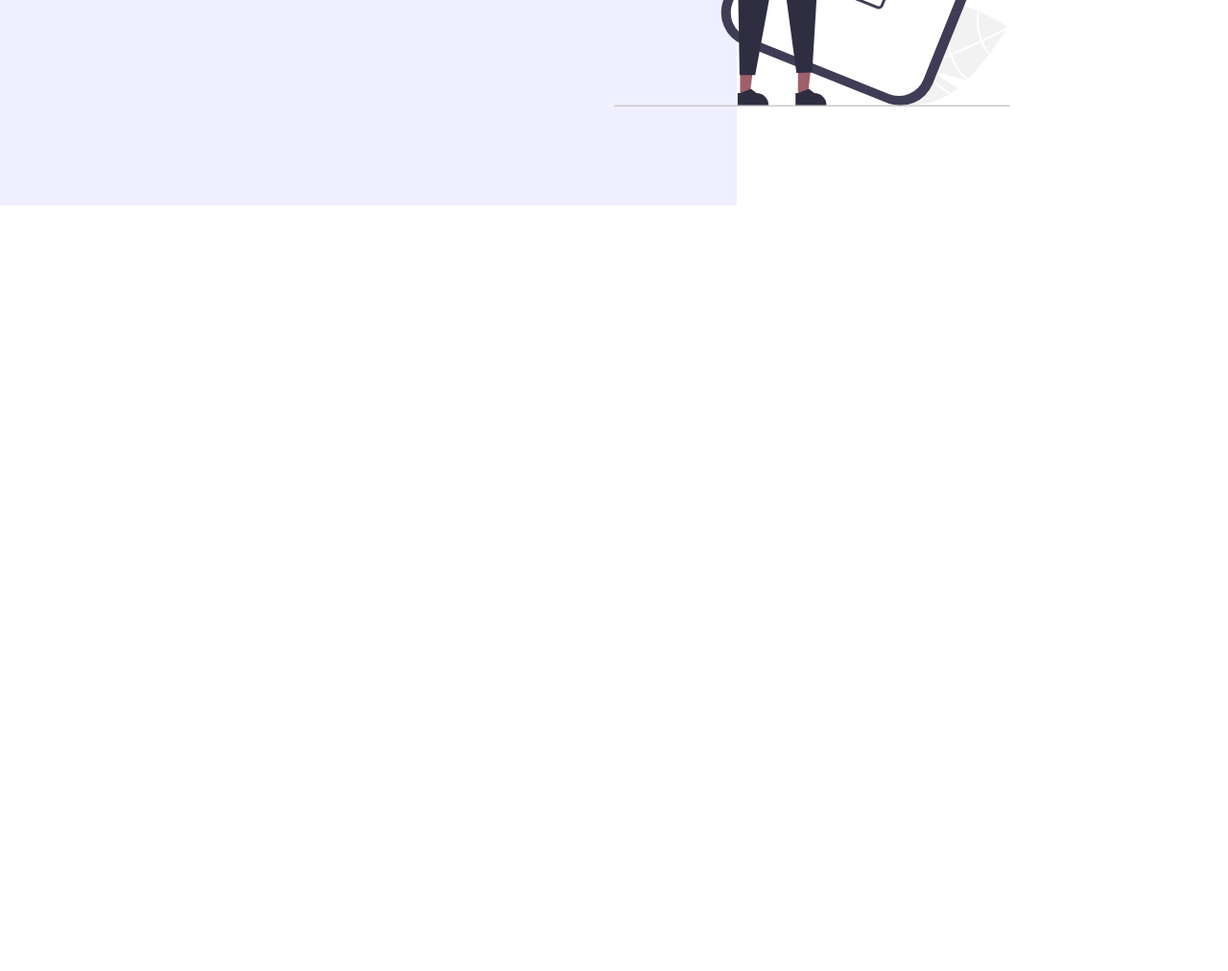
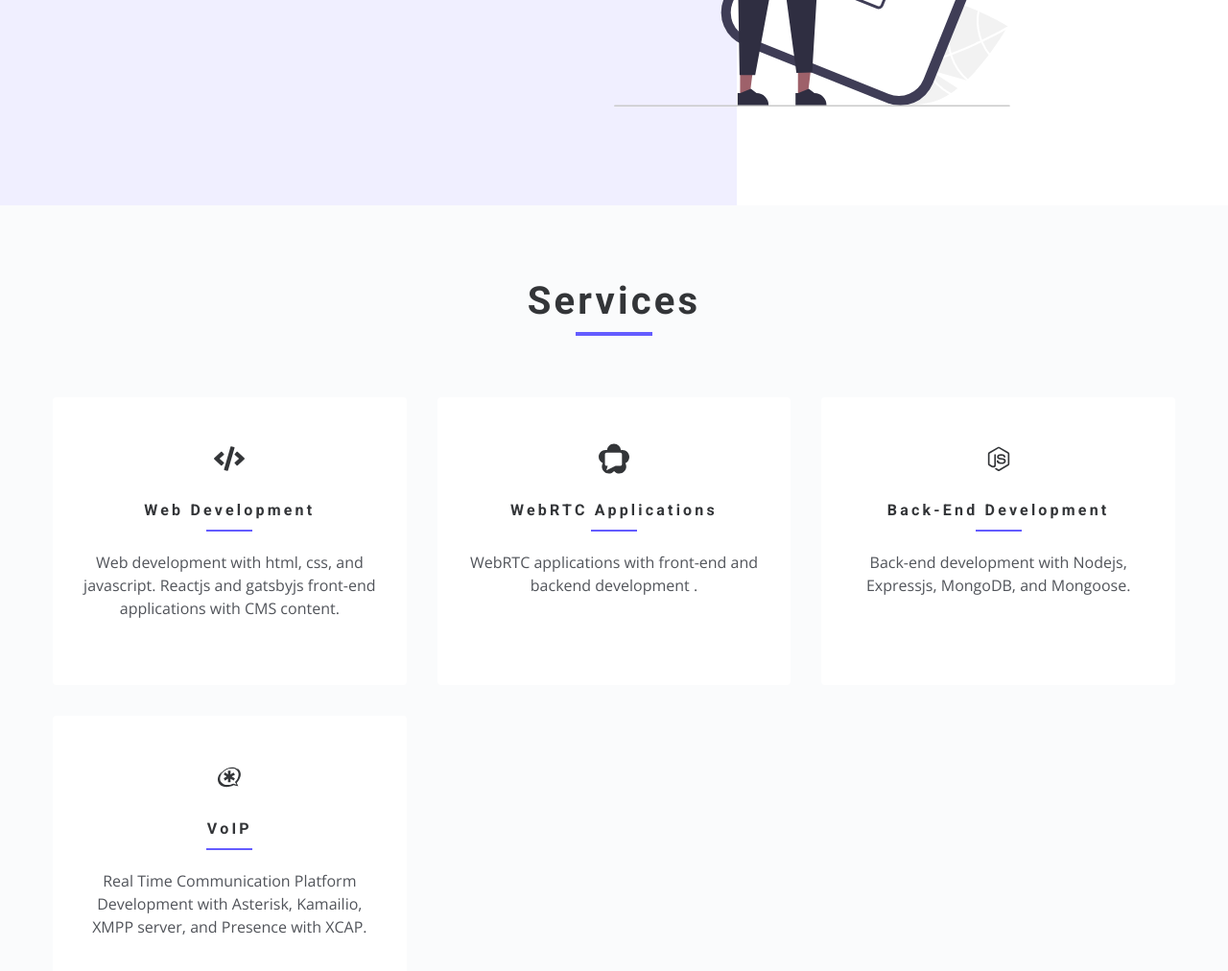
Before and after one commit to scudella/portfolio-actions, a Gatsby site: page / in a window 1280 px wide. Shown: the part 586-1598 px from the top of the page at 96% size. Before the commit the page ends 800 px from the top, so only its background shows below. Built offline with nearby package versions, Linux system fonts and the light colour scheme; Gatsby itself is replaced by a stand-in of ours.

Commit message:
Services component

```diff
--- a/src/assets/css/main.css
+++ b/src/assets/css/main.css
@@ -73,7 +73,7 @@
 body {
   font-family: var(--ff-secondary);
   background: var(--clr-white);
-  color: var(--clr-grey-1);
+  color: var(--clr-grey-0);
   line-height: 1.5;
   font-size: 0.875rem;
   margin-top: 5rem;
@@ -109,7 +109,7 @@
 }
 p {
   margin-bottom: 1.25rem;
-  color: var(--clr-grey-3);
+  color: var(--clr-grey-1);
 }
 @media screen and (min-width: 800px) {
   h1 {
@@ -191,7 +191,7 @@
   text-align: center;
 }
 .bg-grey {
-  background: var(--clr-grey-10);
+  background: var(--clr-grey-11);
 }
 /* page links */
 
@@ -533,13 +533,13 @@
 }
 .service:hover {
   background: var(--clr-primary-5);
-  color: var(--clr-primary-9);
+  color: var(--clr-primary-10);
 }
 .service:hover p {
-  color: var(--clr-primary-9);
+  color: var(--clr-primary-10);
 }
 .service:hover .underline {
-  background: var(--clr-primary-9);
+  background: var(--clr-primary-10);
 }
 @media screen and (min-width: 676px) {
   .services-center {
--- /dev/null
+++ b/src/components/Services.js
@@ -0,0 +1,25 @@
+import React from "react"
+import Title from "./Title"
+import services from "../constants/services"
+const Services = () => {
+  return (
+    <section className="section bg-grey">
+      <Title title="services" />
+      <div className="section-center services-center">
+        {services.map(service => {
+          const { id, icon, title, text } = service
+          return (
+            <article key={id} className="service">
+              {icon}
+              <h4>{title}</h4>
+              <div className="underline"></div>
+              <p>{text}</p>
+            </article>
+          )
+        })}
+      </div>
+    </section>
+  )
+}
+
+export default Services
--- /dev/null
+++ b/src/components/Title.js
@@ -0,0 +1,12 @@
+import React from "react"
+
+const Title = ({ title }) => {
+  return (
+    <div className="section-title">
+      <h2>{title || "default title"}</h2>
+      <div className="div underline"></div>
+    </div>
+  )
+}
+
+export default Title
--- /dev/null
+++ b/src/constants/services.js
@@ -0,0 +1,32 @@
+import React from "react"
+import { FaCode } from "react-icons/fa"
+import { SiWebrtc } from "react-icons/si"
+import { DiNodejsSmall, DiAsterisk } from "react-icons/di"
+const services = [
+  {
+    id: 1,
+    icon: <FaCode className="service-icon" />,
+    title: "web development",
+    text: `Web development with html, css, and javascript. Reactjs and gatsbyjs front-end applications with CMS content.`,
+  },
+  {
+    id: 2,
+    icon: <SiWebrtc className="service-icon" />,
+    title: "WebRTC Applications",
+    text: `WebRTC applications with front-end and backend development  .`,
+  },
+  {
+    id: 3,
+    icon: <DiNodejsSmall className="service-icon" />,
+    title: "Back-end development",
+    text: `Back-end development with Nodejs, Expressjs, MongoDB, and Mongoose.`,
+  },
+  {
+    id: 4,
+    icon: <DiAsterisk className="service-icon" />,
+    title: "VoIP",
+    text: `Real Time Communication Platform Development with Asterisk, Kamailio, XMPP server, and Presence with XCAP.`,
+  },
+]
+
+export default services
--- a/src/pages/index.js
+++ b/src/pages/index.js
@@ -1,11 +1,13 @@
 import React from "react"
 import Hero from "../components/Hero"
+import Services from "../components/Services"
 
 const IndexPage = () => {
   return (
     <>
       <main>
         <Hero />
+        <Services />
       </main>
     </>
   )
```
